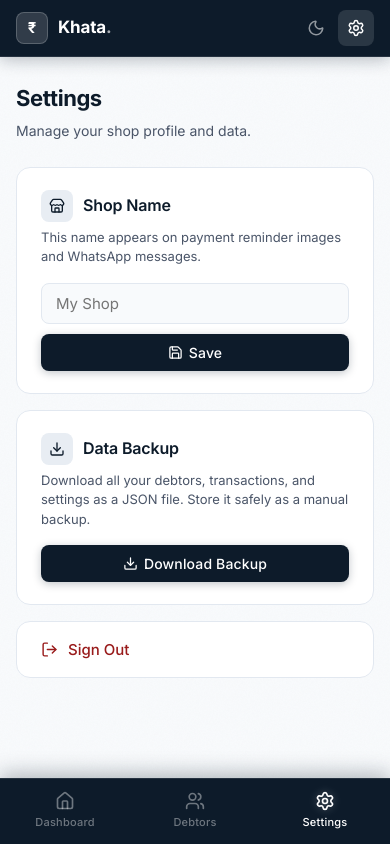
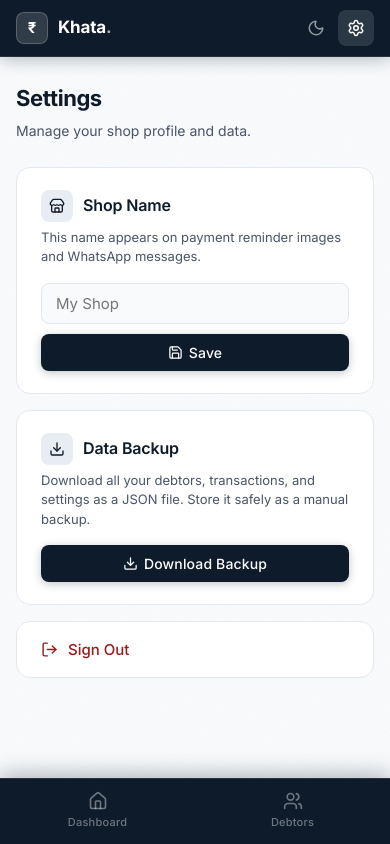
Before and after one commit to gaurav42534-blip/Debtors-dashboard-, a Next.js app: page /settings in a window 390 px wide. Built offline with nearby package versions, Linux system fonts and the light colour scheme; no server answers.

Commit message:
mobile UI

```diff
--- a/src/components/Navigation.module.css
+++ b/src/components/Navigation.module.css
@@ -149,9 +149,6 @@
   .navLinksDesktop {
     display: none;
   }
-  .logoutLabel {
-    display: none;
-  }
   .navContainer {
     padding: 0 16px;
     height: 56px;
--- a/src/components/Navigation.tsx
+++ b/src/components/Navigation.tsx
@@ -32,7 +32,6 @@ export default function Navigation() {
           <span className={styles.navBrandText}>Khata<span className={styles.navBrandAccent}>.</span></span>
         </div>
 
-        {/* Desktop nav links */}
         <div className={styles.navLinksDesktop}>
           <Link href="/dashboard" className={`${styles.navLink} ${pathname === '/dashboard' ? styles.active : ''}`}>
             <Home size={18} /> Dashboard
@@ -62,11 +61,6 @@ export default function Navigation() {
           <Users size={20} />
           <span>Debtors</span>
         </Link>
-
-        <Link href="/settings" className={`${styles.bottomTab} ${pathname === '/settings' ? styles.bottomTabActive : ''}`}>
-          <Settings size={20} />
-          <span>Settings</span>
-        </Link>
       </div>
     </nav>
   )
```
